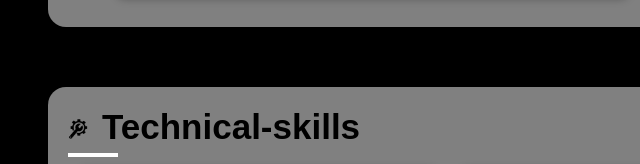
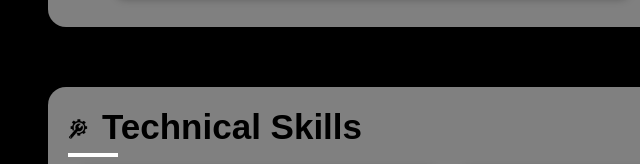
Before and after one commit to Kshitij1ghk/Portfolio, a plain HTML site: page index.html in a window 1280 px wide. Shown: the part 1465-1629 px from the top of the page, 0-640 px from the left. Drawn offline with Linux system fonts and the light colour scheme.

Commit message:
FIXED SPELLING OF TECHNICAL SKILLS

```diff
--- a/index.html
+++ b/index.html
@@ -71,7 +71,7 @@
         </section>
         <section id="technicalskills" class="span-columns1">
         <img src="resources/technicalskills.jpg" width="20" height="20">
-        <strong>Technical-skills</strong>
+        <strong>Technical Skills</strong>
         <ul>
             <li>
                 <h3>Languages:</h3>
```
